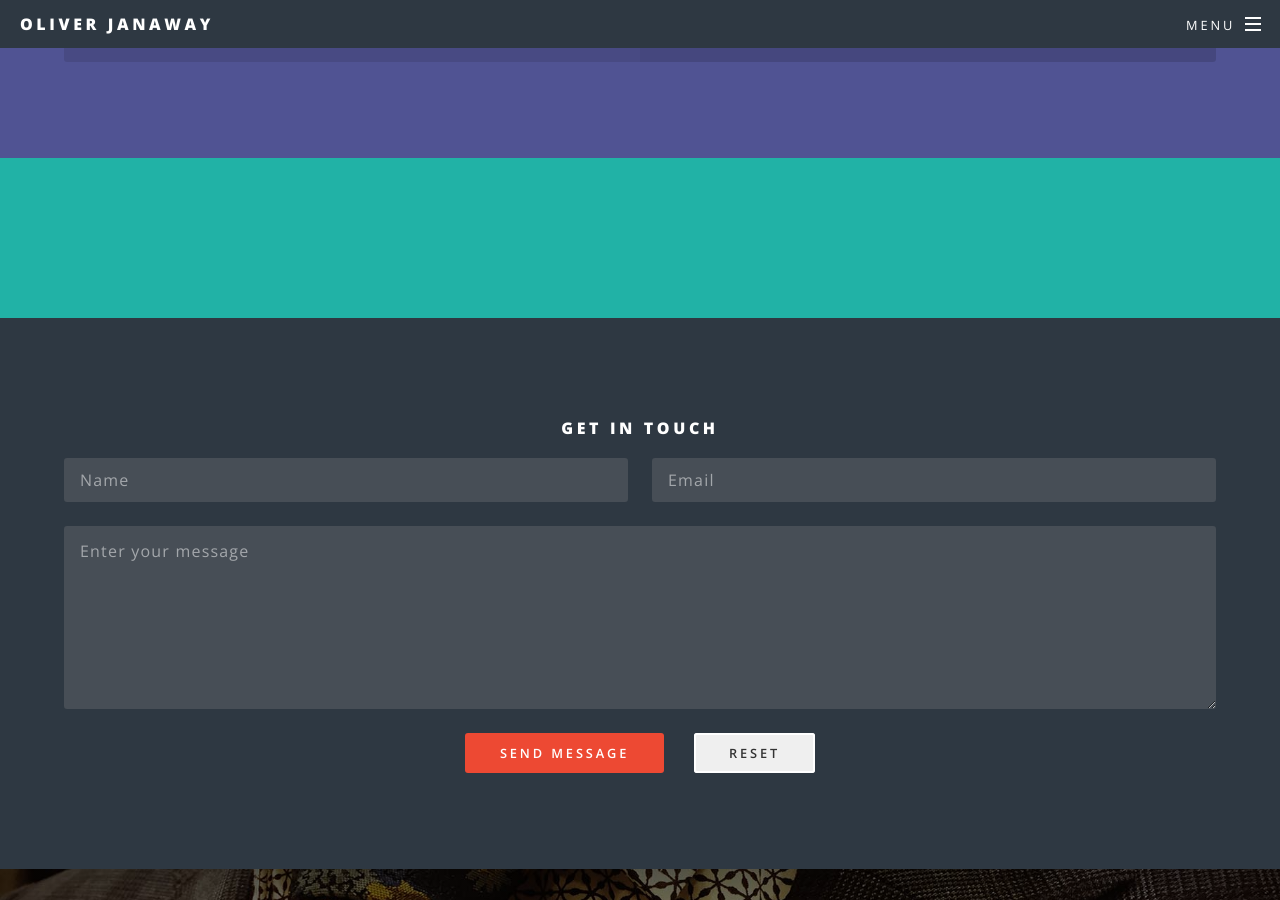
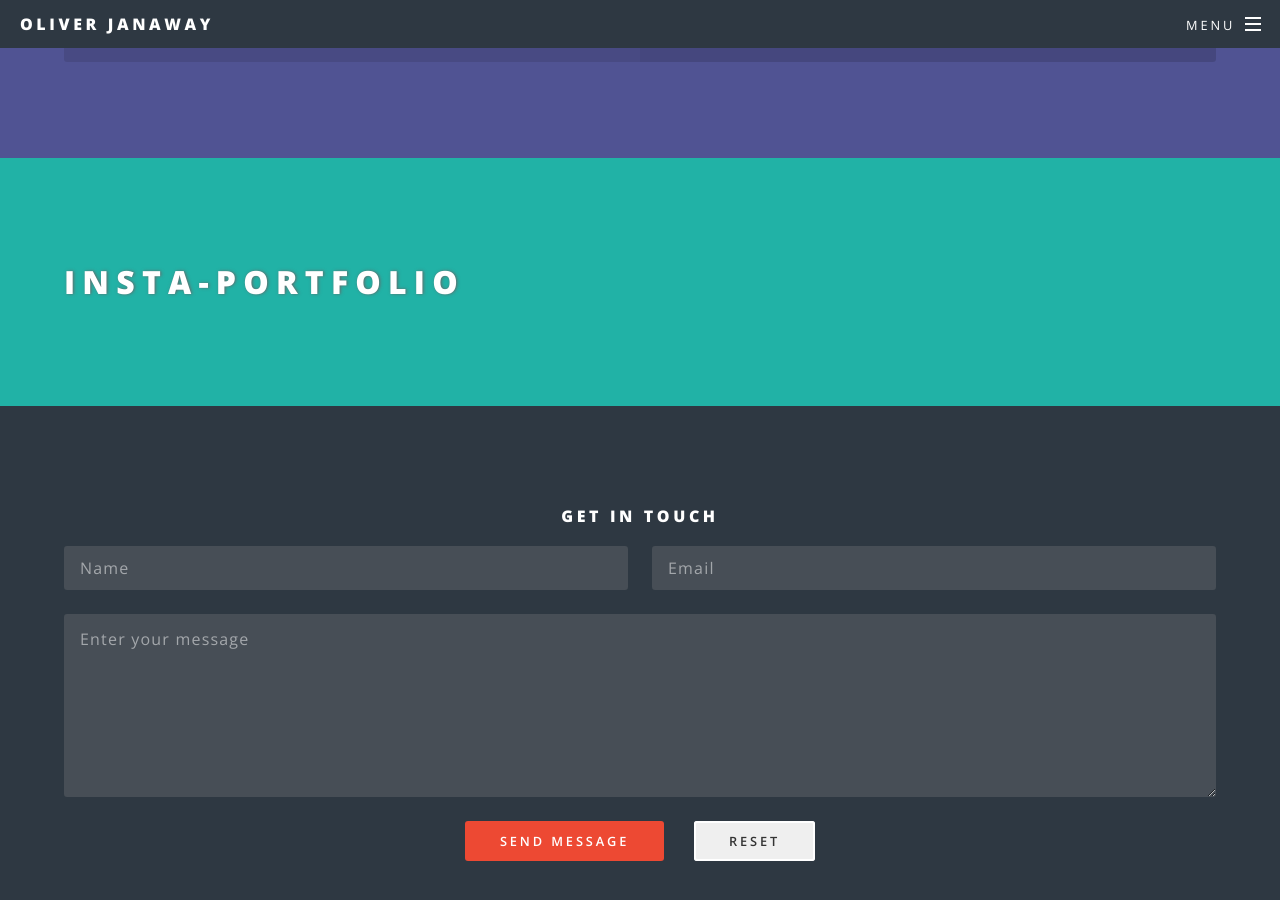
Before and after one commit to beebul/olly, a Jekyll site: the page built from index.html, in a window 1280 px wide and 900 px high, scrolled down 1668 px. Built offline with Jekyll 4.4.1, drawn with Linux system fonts in a browser that asks for light colours; a script that is not in the unit is left out.

Commit message:
add header for portfolio

```diff
--- a/index.html
+++ b/index.html
@@ -44,6 +44,7 @@ layout: landing
 <section id="portfolio" class="wrapper style1 container">
 	<div class="inner">
 		<section class="major">
+			<h2>Insta-Portfolio</h2>
 			<div id="instafeed" class="row gallery"></div>
 		</section>
 	</div>
```
